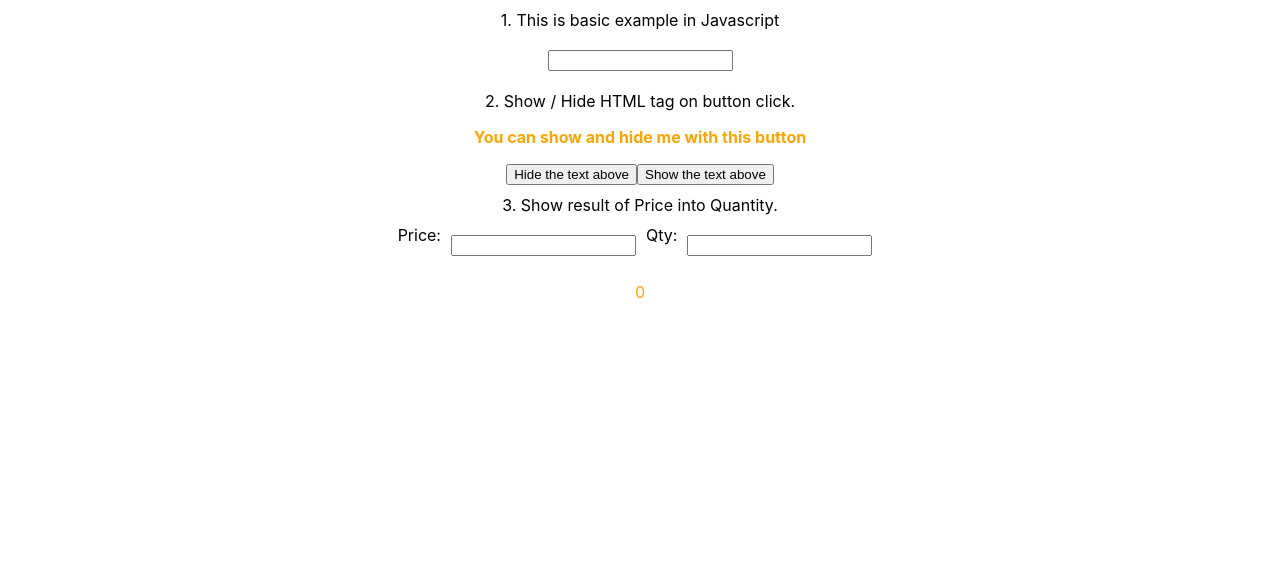
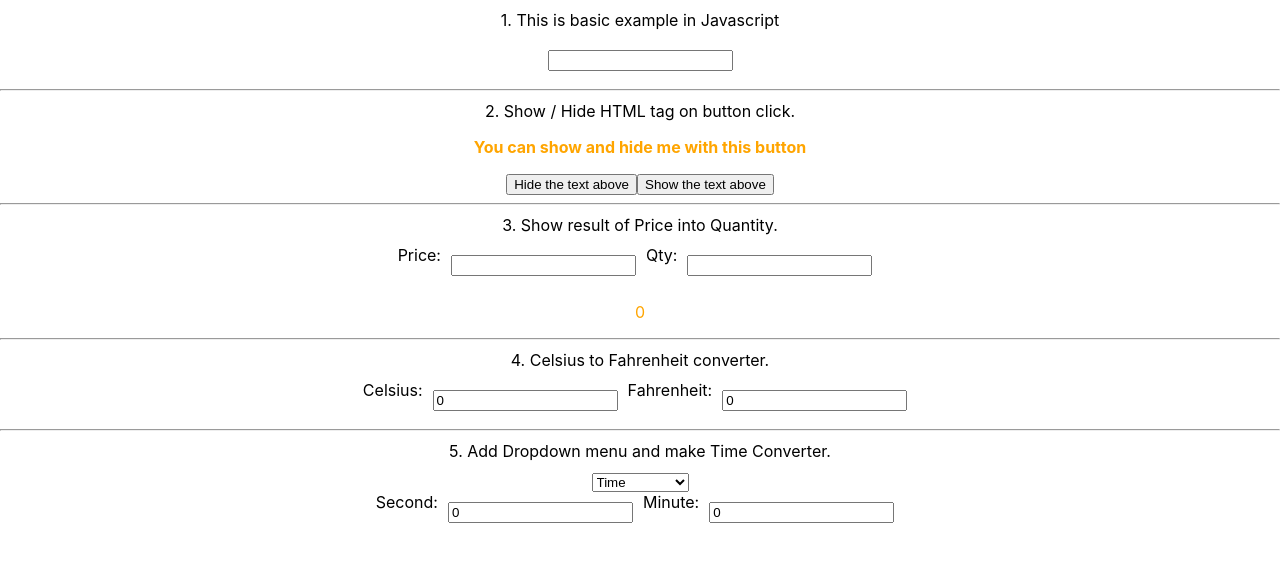
Before and after one commit to kamaliapramesh/learn-react, a React (Create React App) app: page / in a window 1280 px wide. Shown: the top 562 px of the page. Built offline with nearby package versions, Linux system fonts and the light colour scheme.

Commit message:
5 example complete

```diff
--- a/src/App.js
+++ b/src/App.js
@@ -3,19 +3,26 @@ import './App.css';
 import Textwrite from './components/textwrite';
 import Hideshow from './components/hideshow';
 import Multiply from './components/multiply';
-
-
-
+import Converter from './components/converter';
+import Dropdown from './components/dropdown';
 
 function App() {
   return (
     <div className="App">
       <div className="head">1. This is basic example in Javascript</div>
        <Textwrite />
+       <hr></hr>
       <div className="head">2. Show / Hide HTML tag on button click.</div>
        <Hideshow />
+       <hr></hr>
       <div className="head">3. Show result of Price into Quantity.</div>
        <Multiply />
+       <hr></hr>
+      <div className="head">4. Celsius to Fahrenheit converter.</div>
+       <Converter />
+       <hr></hr>
+      <div className="head">5. Add Dropdown menu and make Time Converter.</div>
+       <Dropdown />
     </div>
   );
 }
--- /dev/null
+++ b/src/components/converter.js
@@ -0,0 +1,33 @@
+import React from 'react';
+import './Common.css';
+
+class Converter extends React.Component {
+    constructor( props ){
+        super( props )
+        this.celsiusChange = this.celsiusChange.bind(this);
+        this.fahrenheitChange = this.fahrenheitChange.bind(this);
+        this.state = {celsius: 0,fahrenheit: 0};
+    }
+    celsiusChange(e) {
+        this.setState({ celsius: e.target.value });
+        let fahr = (e.target.value * 9.0/5.0) + 32.0;
+        this.setState({ fahrenheit: fahr });
+    }
+    fahrenheitChange(e) {
+        this.setState({ fahrenheit: e.target.value });
+        let cels = (e.target.value - 32.0) * 5.0/9.0;
+        this.setState({ celsius: cels });
+
+    }
+    render() {
+        return (
+            <div>
+                <div className="d-flex">
+                Celsius:<input type="number" value={this.state.celsius} className="text-box" onChange={this.celsiusChange} />
+                Fahrenheit:<input type="number" value={this.state.fahrenheit} className="text-box" onChange={this.fahrenheitChange} />
+                </div>
+            </div>
+        )
+    }
+}
+export default Converter
--- /dev/null
+++ b/src/components/dropdown.js
@@ -0,0 +1,69 @@
+import React from 'react';
+import './Common.css';
+
+class Dropdown extends React.Component {
+    constructor( props ){
+        super( props )
+        this.textBox1Change = this.textBox1Change.bind(this);
+        this.textBox2Change = this.textBox2Change.bind(this);
+        this.typeChange = this.typeChange.bind(this);
+
+        this.state = {textVal1: 0,textVal2: 0 ,type: "time",label1: "Second",label2: "Minute"};
+    }
+    textBox1Change(e) {
+        this.setState({ textVal1: e.target.value });
+        if(this.state.type==="time"){
+            let minute = e.target.value / 60;
+            this.setState({ textVal2: minute });
+        }else{
+            let fahr = (e.target.value * 9.0/5.0) + 32.0;
+            this.setState({ textVal2: fahr });
+        }
+
+    }
+
+    typeChange(e){
+        this.setState({ type: e.target.value });
+        if(e.target.value==="time"){
+            this.setState({ label1: "Second" });
+            this.setState({ label2: "Minute" });
+            let minute = 1 / 60;
+            this.setState({ textVal1: 1 });
+            this.setState({ textVal2: minute });
+        }else{
+            this.setState({ label1: "Celsius" });
+            this.setState({ label2: "Fahrenheit" });
+            this.setState({ textVal1: 0 });
+            let fahr = (0 * 9.0/5.0) + 32.0;
+            this.setState({ textVal2: fahr });
+        }
+    }
+
+    textBox2Change(e) {
+        this.setState({ textVal2: e.target.value });
+        if(this.state.type==="time"){
+            let second = e.target.value * 60;
+            this.setState({ textVal1: second });
+        }else{
+            let cels = (e.target.value - 32.0) * 5.0/9.0;
+            this.setState({ textVal1: cels });
+        }
+    }
+    render() {
+        return (
+            <div>
+                <div>
+                <select onChange={this.typeChange}>
+                    <option value="time">Time</option>
+                    <option value="temperature">Temperature</option>
+                </select>
+                </div>
+                <div className="d-flex">
+                {this.state.label1}:<input type="number" value={this.state.textVal1} className="text-box" onChange={this.textBox1Change} />
+                {this.state.label2}:<input type="number" value={this.state.textVal2} className="text-box" onChange={this.textBox2Change} />
+                </div>
+            </div>
+        )
+    }
+}
+export default Dropdown
--- a/src/components/multiply.js
+++ b/src/components/multiply.js
@@ -15,14 +15,14 @@ class Multiply extends React.Component {
         this.setState({ qty: e.target.value });
     }
     render() {
-        const multi = this.state.price  * this.state.qty;
+        const total = this.state.price  * this.state.qty;
         return (
             <div>
                 <div className="d-flex">
                 Price:<input type="number" className="text-box" onChange={this.priceChange} />
                 Qty:<input type="number" className="text-box" onChange={this.qtyChange} />
                 </div>
-                <p className="color-orange">{ multi }</p>
+                <p className="color-orange">{ total }</p>
             </div>
         )
     }
```
